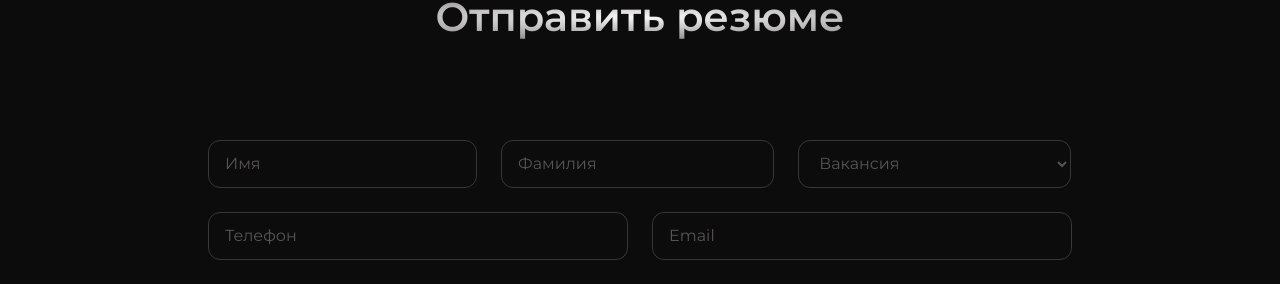
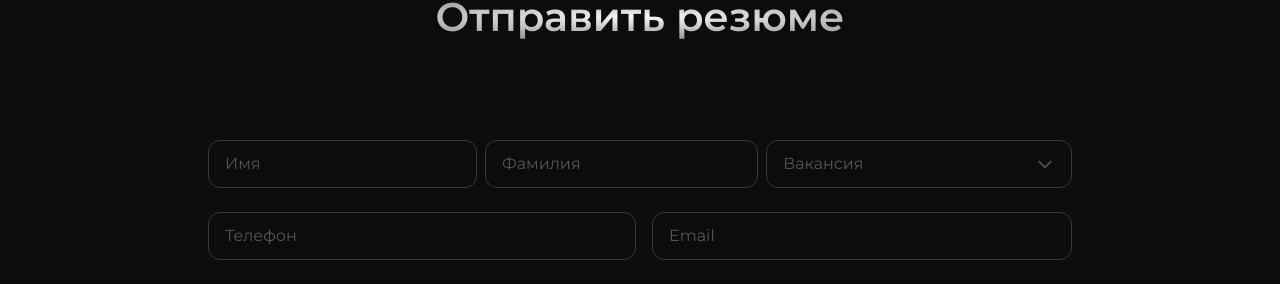
Before and after one commit to aaaasmirnova/Corporate-Website_INN-SYS, a Next.js app: page /en/career in a window 1280 px wide. Shown: the part 3638-3922 px from the top of the page. Built offline with nearby package versions, Linux system fonts and the light colour scheme.

Commit message:
feat:add custom select

```diff
--- a/app/components/CareerForm/CareerForm.tsx
+++ b/app/components/CareerForm/CareerForm.tsx
@@ -4,6 +4,7 @@ import { useState } from "react";
 import { useTranslations } from "next-intl";
 import Link from "next/link";
 import { useForm, SubmitHandler } from "react-hook-form";
+import ArrowDown from "@/public/icons/career/arrowDown.svg";
 
 type FormValues = {
   firstName: string;
@@ -16,8 +17,22 @@ type FormValues = {
   privacy: boolean;
 };
 
+const vacanciesList = [
+  { value: "ux-ui", label: "UX/UI" },
+  { value: "analyst", label: "Аналитик" },
+  { value: "ml-engineer", label: "Инженер ML" },
+  { value: "info-security", label: "Информационная безопасность" },
+  { value: "marketing", label: "Маркетинг" },
+  { value: "management", label: "Менеджмент" },
+  { value: "dev", label: "Разработка" },
+  { value: "tester", label: "Тестировщик" },
+  { value: "other", label: "Другие вакансии" },
+];
+
 export default function CareerForm() {
   const t = useTranslations("CareerForm");
+  const [isOpen, setIsOpen] = useState(false);
+  const [selectedVacancyLabel, setSelectedVacancyLabel] = useState("");
 
   const {
     register,
@@ -69,6 +84,12 @@ export default function CareerForm() {
     }
   };
 
+  const handleSelectVacancy = (value: string, label: string) => {
+    setSelectedVacancyLabel(label);
+    setValue("vacancy", value);
+    setIsOpen(false);
+  };
+
   const onSubmit: SubmitHandler<FormValues> = async (data) => {
     try {
       const formData = new FormData();
@@ -106,7 +127,7 @@ export default function CareerForm() {
         </h2>
 
         <form onSubmit={handleSubmit(onSubmit)}>
-          <div className="flex flex-wrap gap-4 mb-4 md:gap-6 md:mb-6">
+          <div className="flex flex-wrap gap-2 mb-6  md:mb-6">
             {/* First Name */}
             <div className="w-full md:w-[calc(33%-16px)]">
               <input
@@ -123,7 +144,6 @@ export default function CareerForm() {
                 </p>
               )}
             </div>
-
             {/* Last Name */}
             <div className="w-full md:w-[calc(33%-12px)]">
               <input
@@ -140,34 +160,79 @@ export default function CareerForm() {
                 </p>
               )}
             </div>
+            {/* Кастомный селект Vacancy */}
+            <div className="flex-1 min-w-50 relative">
+              <div
+                className={`w-full h-12 px-4 border border-accent-5 flex items-center justify-between cursor-pointer bg-transparent transition-all ${
+                  isOpen
+                    ? "rounded-t-xl rounded-b-none border-b-0"
+                    : "rounded-xl"
+                } focus:border-white ${errors.vacancy && "border-red-700"} ${
+                  isOpen && !selectedVacancyLabel
+                    ? "after:content-[''] after:absolute after:bottom-0 after:left-1/2 after:-translate-x-1/2 after:w-[calc(100%-32px)] after:h-px after:bg-neutral-800"
+                    : ""
+                }`}
+                onClick={() => setIsOpen(!isOpen)}
+              >
+                <span
+                  className={
+                    selectedVacancyLabel ? "text-white" : "text-accent-6"
+                  }
+                >
+                  {selectedVacancyLabel || t("vacancy")}
+                </span>
+                <svg
+                  className={`w-5 h-5 text-accent-6 transition-transform ${isOpen ? "rotate-180" : ""}`}
+                  fill="none"
+                  viewBox="0 0 24 24"
+                  stroke="currentColor"
+                >
+                  <path
+                    strokeLinecap="round"
+                    strokeLinejoin="round"
+                    strokeWidth={2}
+                    d="M19 9l-7 7-7-7"
+                  />
+                </svg>
+              </div>
 
-            {/* Vacancy Select */}
-            <div className="w-full md:w-[calc(33%-12px)]">
-              <select
-                defaultValue=""
-                className={`w-full h-12 px-4 border border-accent-5 rounded-xl focus:border-white text-accent-6 ${errors.vacancy && "border-red-700"}`}
+              {isOpen && (
+                <div className="absolute top-full left-0 right-0 bg-neutral-black-elbrus border border-accent-5 border-t-0 rounded-b-xl z-50 max-h-60 overflow-y-auto">
+                  {vacanciesList.map((vacancy, index) => (
+                    <div
+                      key={vacancy.value}
+                      className={`relative px-4 py-3 hover:underline cursor-pointer transition-colors text-neutral-0 ${
+                        index !== vacanciesList.length - 1
+                          ? "after:content-[''] after:absolute after:bottom-0 after:left-1/2 after:-translate-x-1/2 after:w-[calc(100%-32px)] after:h-px after:bg-neutral-800"
+                          : ""
+                      }`}
+                      onClick={() =>
+                        handleSelectVacancy(vacancy.value, vacancy.label)
+                      }
+                    >
+                      {vacancy.label}
+                    </div>
+                  ))}
+                </div>
+              )}
+
+              <input
+                type="hidden"
                 {...register("vacancy", {
                   required: t("vacancy_required"),
                 })}
-              >
-                <option value="" disabled>
-                  {t("vacancy")}
-                </option>
-                <option value="frontend">Frontend Developer</option>
-                <option value="backend">Backend Developer</option>
-                <option value="designer">UI/UX Designer</option>
-                <option value="qa">QA Engineer</option>
-              </select>
+              />
 
               {errors.vacancy && (
-                <p className="text-red-700 text-xs px-4">
+                <p className="text-red-700 text-xs px-4 mt-1">
                   {errors.vacancy.message}
                 </p>
               )}
             </div>
-
-            {/* Phone */}
-            <div className="w-full md:w-[calc(50%-12px)]">
+          </div>
+          {/* Phone */}{" "}
+          <div className="flex flex-wrap gap-2 md:gap-4 mb-6 md:mb-6">
+            <div className="flex-1 min-w-50">
               <input
                 type="tel"
                 placeholder={t("phone")}
@@ -182,7 +247,6 @@ export default function CareerForm() {
                 </p>
               )}
             </div>
-
             {/* Email */}
             <div className="w-full md:w-[calc(50%-12px)]">
               <input
@@ -204,14 +268,12 @@ export default function CareerForm() {
               )}
             </div>
           </div>
-
           {/* Message */}
           <textarea
             placeholder="Ваше сообщение"
             className="w-full h-24 mb-6 py-2 px-4 border border-accent-5 rounded-xl resize-none focus:border-white placeholder:text-accent-6"
             {...register("message")}
           />
-
           {/* File Upload */}
           <div className="mb-6">
             <label className="flex flex-col items-center justify-center h-24 px-4 border border-dashed border-accent-5 rounded-xl cursor-pointer">
@@ -235,7 +297,6 @@ export default function CareerForm() {
               />
             </label>
           </div>
-
           {/* Privacy */}
           <div className="mb-20 md:mb-28">
             <label className="flex items-center gap-3 mb-6">
--- a/app/globals.css
+++ b/app/globals.css
@@ -74,11 +74,16 @@ body {
   --color-neutral-300: #807e7e;
   --color-neutral-500: #565454;
   --color-neutral-700: #383737;
+  --color-neutral-800: #292828;
 
   --color-brand-400: #26c7ff;
 
   --gradient-surface: linear-gradient(0deg, #1a191a 0%, #1a191a 100%);
-  --background-image-gradient-title: radial-gradient(50% 50% at 50% 50%, #F8F7F7 0%, #807E7E 100%);
+  --background-image-gradient-title: radial-gradient(
+    50% 50% at 50% 50%,
+    #f8f7f7 0%,
+    #807e7e 100%
+  );
 
   --color-neutral-black-elbrus-20: rgba(13, 12, 12, 0.2);
 
--- a/components/career/Career.tsx
+++ b/components/career/Career.tsx
@@ -6,7 +6,7 @@ export const Career = () => {
   const t = useTranslations();
   return (
     <section className="container  flex flex-col items-center">
-      <h1 className="gradient-custom-career-hero text-[24px] leading-[150%] md:text-[40px] lg:text-[64px] lg:leading-18 font-semibold w-75 md:w-192 lg:w-320 mb-4 lg:mb-10 text-center">
+      <h1 className="gradient-custom-career-hero text-[24px] leading-[150%] md:text-[40px] lg:text-[64px] lg:leading-18 font-semibold w-75 md:w-192 lg:w-full  mb-4 lg:mb-10 text-center">
         {t("CareerHero.title")}
       </h1>
       <p className="text-neutral-300 text-[16px] lg:text-[24px] leading-[150%] font-normal w-75 md:w-175 lg:w-5xl text-center mb-77 md:mb-45 lg:mb-51">
```
Also changed, not shown: components/about/AboutHero.tsx (+1 -8 lines), public/icons/career/arrowDown.svg (added).
